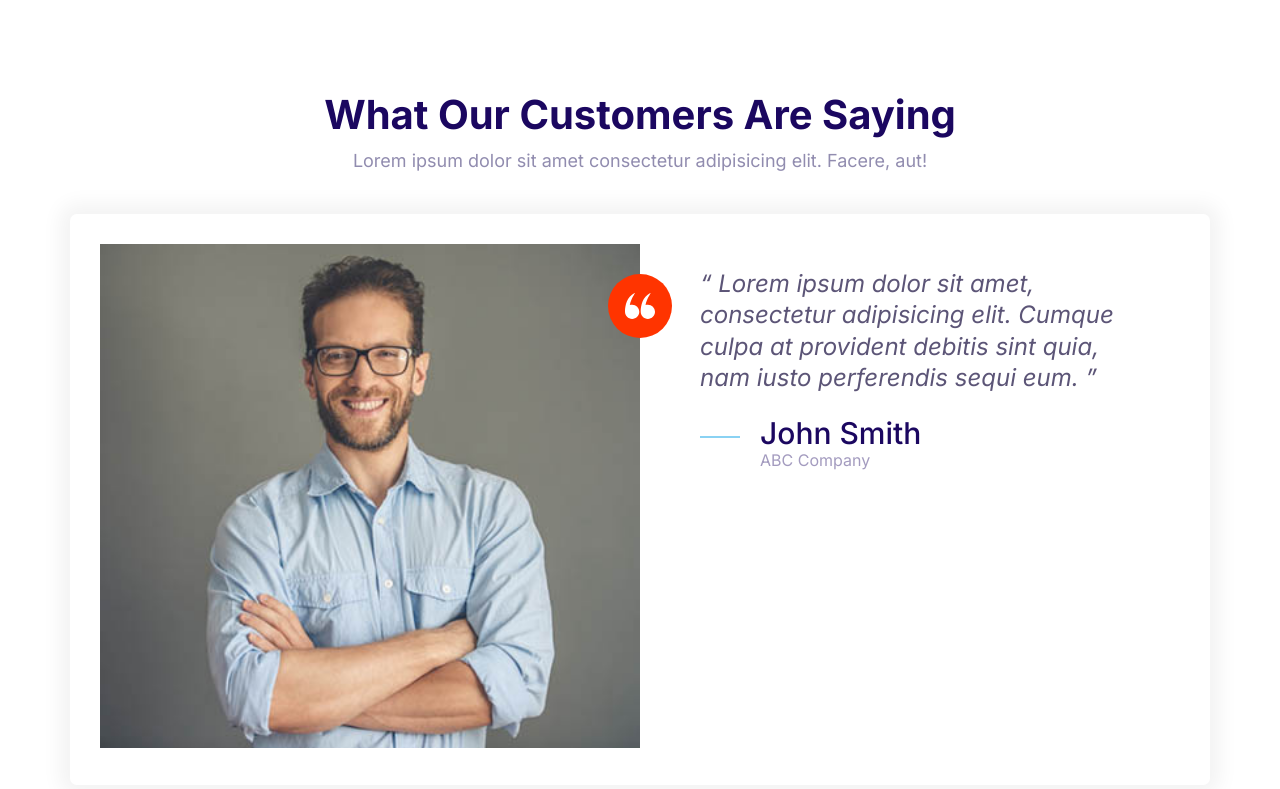
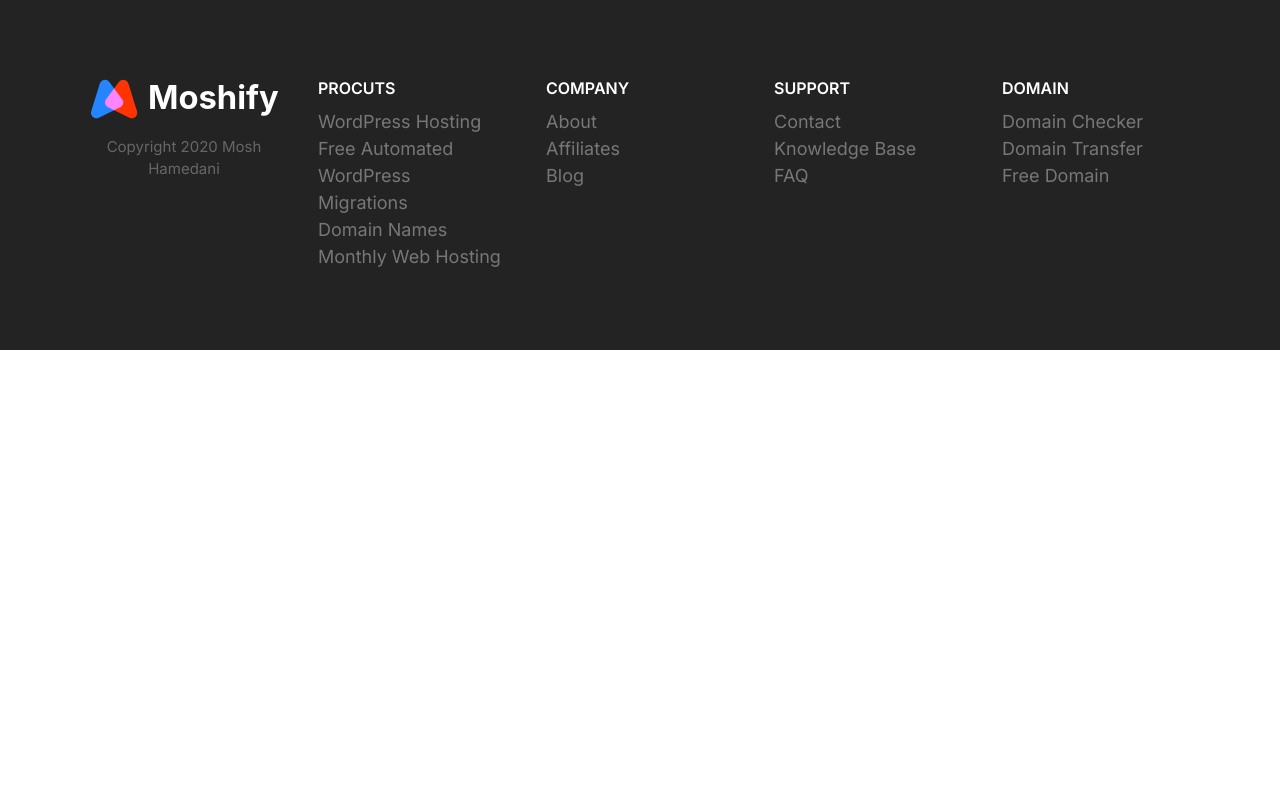
Before and after one commit to mgj715/moshified, a plain HTML site: page index.html in a window 1280 px wide. Drawn offline with Linux system fonts and the light colour scheme.

Commit message:
Build the footer block.

```diff
--- a/CSS/styles.css
+++ b/CSS/styles.css
@@ -676,3 +676,65 @@ a{
         justify-self: end;
     }
 }
+
+/* Footer */
+.footer{
+    background-color: #232323;
+}
+.footer a{
+    color: #777;
+    transition: color 0.3s;
+}
+.footer a:hover{
+    color: white;
+}
+.footer__section{
+    padding: 2rem;
+    border-bottom: 1px solid #393939;
+}
+.footer__section .list{
+    margin: 0;
+}
+.footer__heading{
+    text-transform: uppercase;
+    font-weight: 600;
+}
+.footer__brand{
+    margin-top: 5rem;
+    text-align: center;
+}
+.footer__brand img{
+    /* TODO: Consider Refactoring this and reapplying it to all images */
+    width: 100%;
+    max-width: 230px;
+}
+.footer__copyright{
+    font-size: 2.1rem;
+    color: white;
+    opacity: 0.3;
+}
+@media screen and (min-width:768px) {
+    .footer__sections{
+        grid-template-columns: repeat(auto-fit, minmax(10rem,1fr));
+    }
+    .footer .collapsible__chevron{
+        display: none;
+    }
+    .footer .collapsible__content{
+        opacity: 1;
+        max-height: 100%;
+    }
+    .footer__brand{
+        order: -1;
+        margin-top: 1rem;
+    }
+    .footer__copyright{
+        font-size: 1.5rem;
+    }
+    .footer__section{
+        border: 0;
+    }
+    .footer__heading{
+        font-size: 1.6rem;
+    }
+}
--- a/index.html
+++ b/index.html
@@ -14,53 +14,76 @@
     <link rel="stylesheet" href="CSS/styles.css" />
   </head>
   <body>
-    <section class="block">
-      <header class="block__header">
-        <h2>What Our Customers Are Saying</h2>
-        <p>
-          Lorem ipsum dolor sit amet consectetur adipisicing elit. Facere, aut!
-        </p>
+    <footer class="block block--dark footer">
+      <div class="container grid footer__sections">
+        <section class="collapsible collapsible--expanded footer__section">
+          <header class="collapsible__header">
+            <h2 class="collapsible__heading footer__heading">Procuts</h2>
+            <svg class="icon icon--white collapsible__chevron">
+              <use xlink:href="/images/sprite.svg#chevron"></use>
+            </svg>
           </header>
-      <div class="container">
-        <div class="card testimonial">
-          <div class="grid grid--1x2">
-            <div class="testimonial__image">
-              <img
-                src="images/testimonial.jpg"
-                alt="A happy, smiling customer"
-              />
-              <span class="icon-container icon-container--accent">
-                <svg class="icon icon--white icon--small">
-                  <use xlink:href="/images/sprite.svg#quotes"></use>
+          <div class="collapsible__content">
+            <ul class="list">
+              <li><a href="#">WordPress Hosting</a></li>
+              <li><a href="#">Free Automated WordPress</a></li>
+              <li><a href="#">Migrations</a></li>
+              <li><a href="#">Domain Names</a></li>
+              <li><a href="#">Monthly Web Hosting</a></li>
+            </ul>
+          </div>
+        </section>
+        <section class="collapsible collapsible--expanded footer__section">
+          <header class="collapsible__header">
+            <h2 class="collapsible__heading footer__heading">Company</h2>
+            <svg class="icon icon--white collapsible__chevron">
+              <use xlink:href="/images/sprite.svg#chevron"></use>
             </svg>
-              </span>
+          </header>
+          <div class="collapsible__content">
+            <ul class="list">
+              <li><a href="#">About</a></li>
+              <li><a href="#">Affiliates</a></li>
+              <li><a href="#">Blog</a></li>
+            </ul>
           </div>
-            <div>
-              <blockquote class="quote">
-                <p class="quote__text">
-                  Lorem ipsum dolor sit amet, consectetur adipisicing elit.
-                  Cumque culpa at provident debitis sint quia, nam iusto
-                  perferendis sequi eum.
-                </p>
-                <footer>
-                  <div class="media">
-                    <div class="media__image">
-                      <svg class="icon icon--primary quote__line">
-                        <use xlink:href="/images/sprite.svg#line"></use>
+        </section>
+        <section class="collapsible collapsible--expanded footer__section">
+          <header class="collapsible__header">
+            <h2 class="collapsible__heading footer__heading">Support</h2>
+            <svg class="icon icon--white collapsible__chevron">
+              <use xlink:href="/images/sprite.svg#chevron"></use>
             </svg>
+          </header>
+          <div class="collapsible__content">
+            <ul class="list">
+              <li><a href="#">Contact</a></li>
+              <li><a href="#">Knowledge Base</a></li>
+              <li><a href="#">FAQ</a></li>
+            </ul>
           </div>
-                    <div class="media__body">
-                      <h3 class="media__title quote__author">John Smith</h3>
-                      <p class="quote__organization">ABC Company</p>
+        </section>
+        <section class="collapsible collapsible--expanded footer__section">
+          <header class="collapsible__header">
+            <h2 class="collapsible__heading footer__heading">Domain</h2>
+            <svg class="icon icon--white collapsible__chevron">
+              <use xlink:href="/images/sprite.svg#chevron"></use>
+            </svg>
+          </header>
+          <div class="collapsible__content">
+            <ul class="list">
+              <li><a href="#">Domain Checker</a></li>
+              <li><a href="#">Domain Transfer</a></li>
+              <li><a href="#">Free Domain</a></li>
+            </ul>
           </div>
+        </section>
+        <section class="footer__brand">
+          <img src="images/logo.svg" alt="" />
+          <p class="footer__copyright">Copyright 2020 Mosh Hamedani</p>
+        </section>
       </div>
     </footer>
-              </blockquote>
-            </div>
-          </div>
-        </div>
-      </div>
-    </section>
     <script src="js/main.js"></script>
   </body>
 </html>
```
Also changed, not shown: Components/footer.html (added, +70 -0 lines). Lines whose indentation alone changed are shown as unchanged.
